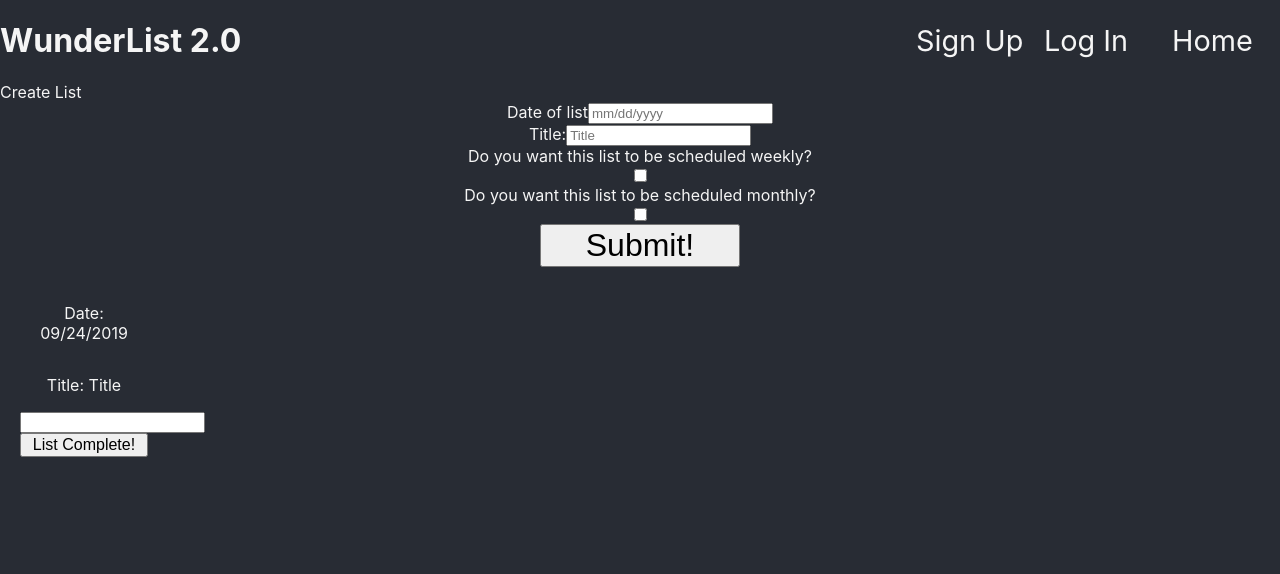
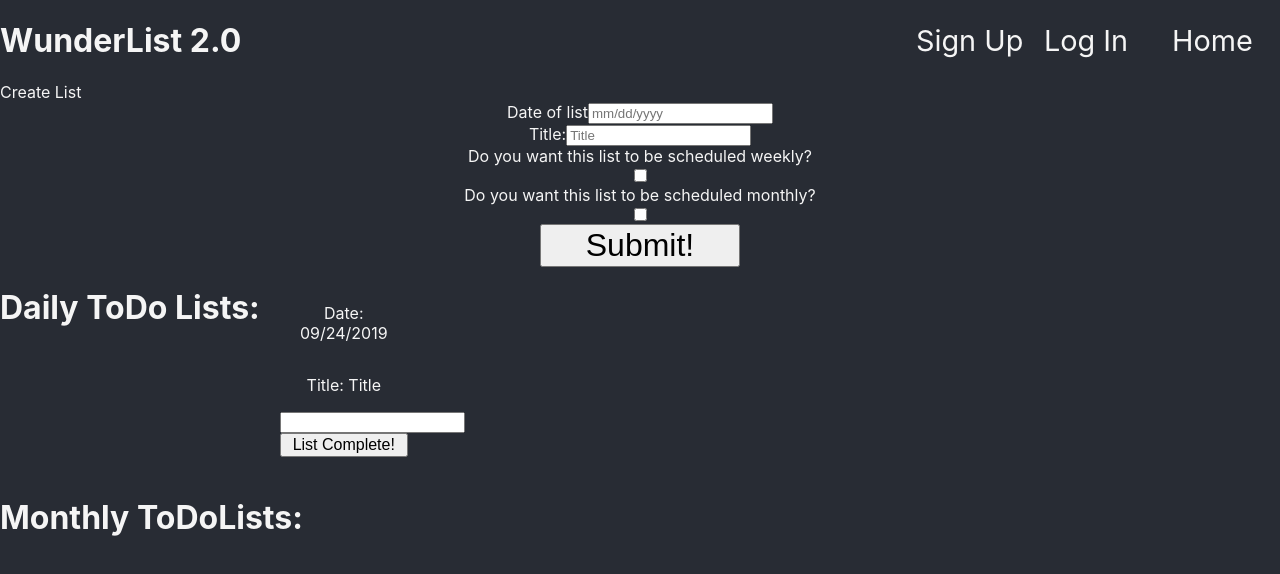
Before and after one commit to Build-Week-WunderList2-0/Frontend, a React (Create React App) app in the folder client/: page /home in a window 1280 px wide. Shown: the top 574 px of the page. Built offline with nearby package versions, Linux system fonts and the light colour scheme.

Commit message:
Lists displayed separatly for daily and weekly

```diff
--- a/client/src/components/forms/CreateList.js
+++ b/client/src/components/forms/CreateList.js
@@ -20,6 +20,13 @@ const CreateList = ({ status }) => {
 	//     .push(input)
 	// }
 
+	function isDaily(item) {
+		return !item.month;
+	}
+	function isMonthly(item) {
+		return item.month;
+	}
+
 	return (
 		<div className="list">
 			Create List
@@ -39,7 +46,8 @@ const CreateList = ({ status }) => {
 				<button>Submit!</button>
 			</Form>
 			<div className="list-container">
-				{list.map((list) => (
+				<h1>Daily ToDo Lists: </h1>
+				{list.filter(isDaily).map((list) => (
 					<div className="list-items">
 						<p>Date: {list.date}</p>
 						<p>Title: {list.list}</p>
@@ -47,6 +55,19 @@ const CreateList = ({ status }) => {
 						<button className="list-button">List Complete!</button>
 					</div>
 				))}
+			</div>
+			<div className="list-container">
+				<h1>Monthly ToDoLists:</h1>
+				<div>
+					{list.filter(isMonthly).map((list) => (
+						<div className="list-items">
+							<p>Date: {list.date}</p>
+							<p>Title: {list.list}</p>
+							<ListItems />
+							<button className="list-button">List Complete!</button>
+						</div>
+					))}
+				</div>
 			</div>
 		</div>
 	);
```
